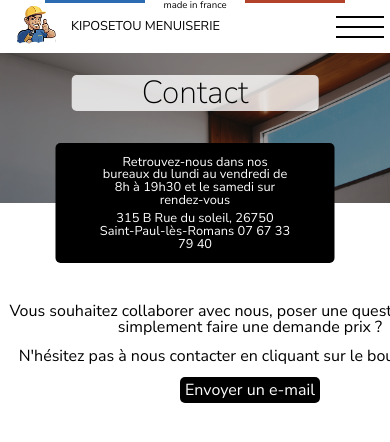
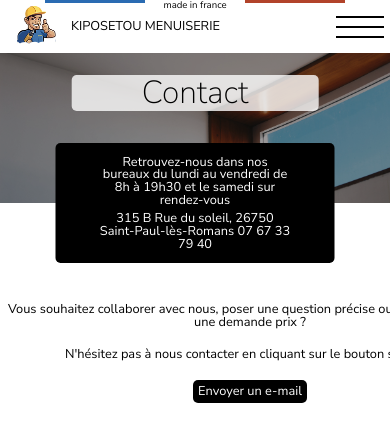
Before and after one commit to mohammed266392/kipostout-projet, an Angular app: page /Contact in a window 390 px wide. Shown: the top 442 px of the page. Built offline with nearby package versions, Linux system fonts and the light colour scheme.

Commit message:
page_contact_mobile

```diff
--- a/src/app/email/email.component.scss
+++ b/src/app/email/email.component.scss
@@ -112,5 +112,8 @@
         font-size: 2em;
         top: 40px;
     }
+    .main_formulaire_texte{
+        font-size: 0.8em;
+    }
 
 }
```
